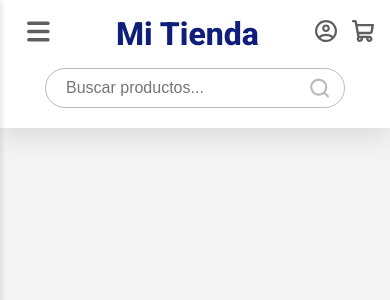
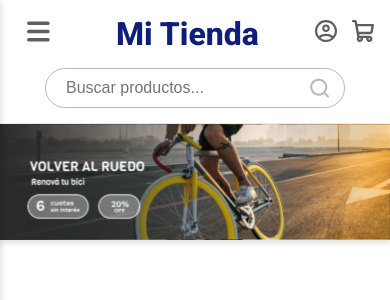
Before and after one commit to MartinGadea12/pierce-commerce, a React (Vite) app: page / in a window 390 px wide. Shown: the top 300 px of the page. Built offline with nearby package versions, Linux system fonts and the light colour scheme.

Commit message:
promocional banner component styles and responsive

```diff
--- a/src/App.css
+++ b/src/App.css
@@ -1,4 +1,4 @@
-@import url('https://fonts.googleapis.com/css2?family=Roboto:wght@800&display=swap');
+@import url("https://fonts.googleapis.com/css2?family=Roboto:wght@800&display=swap");
 
 * {
   margin: 0;
@@ -6,14 +6,20 @@
   box-sizing: border-box;
 }
 
-html, body {
+html,
+body {
   height: 100%;
-  font-family: 'Roboto', sans-serif;
-  background-color: #f4f4f4;
+  font-family: "Roboto", sans-serif;
+  background-color: #ffffff;
+  height: 100%;
   color: #333;
 }
 
 .main-content {
-  margin-top: 121px;
-  padding: 20px;
+  padding: 0;
+  margin: 0;
 }
+
+#root {
+  height: 100%;
+}
--- a/src/App.tsx
+++ b/src/App.tsx
@@ -3,13 +3,14 @@ import Banner from './components/Banner';
 import './App.css';
 
 function App() {
-
   return (
     <>
       <Header />
+      <div className="main-content">
        <Banner />
-      {/*<ProductList title="Tendencias" products={trendingProducts} />
-      <Footer /> */}
+
+        {/* Otros componentes como ProductList, Footer, etc. */}
+      </div>
     </>
   );
 }
--- a/src/assets/styles/Banner.css
+++ b/src/assets/styles/Banner.css
@@ -1,6 +1,15 @@
 .banner-container {
-    background-color: red;
     display: flex;
     width: 100%;
-    height: 300px;
-}
+    height: auto;
+    background-color: #fff;
+    margin-top: 0;
+    padding: 0;
+  }
+
+  .banner-image {
+    width: 100%;
+    height: auto;
+    max-height: 100vh;
+    object-fit: cover;
+  }
--- a/src/assets/styles/Header.css
+++ b/src/assets/styles/Header.css
@@ -2,11 +2,11 @@
   width: 100%;
   background-color: white;
   box-shadow: 0 10px 25px rgba(0, 0, 0, 0.1);
-  position: fixed;
+  position: relative;
   top: 0;
   left: 0;
   z-index: 1000;
-  padding: 10px 16px;
+  padding: 10px 16px 5px 16px;
 }
 
 .header-top {
--- a/src/components/Banner.tsx
+++ b/src/components/Banner.tsx
@@ -1,11 +1,10 @@
-import "../assets/styles/Banner.css";
-
+import bannerImage from '../assets/images/banner.svg';
+import '../assets/styles/Banner.css'; // Importa el archivo CSS para el banner
 
 const Banner = () => {
-
   return (
-    <div className=" banner-container">
-
+    <div className="banner-container">
+      <img src={bannerImage} alt="Banner promocional" className="banner-image" />
     </div>
   );
 };
```
Also changed, not shown: src/assets/images/banner.svg (renamed from src/assets/images/Frame 77.svg).
